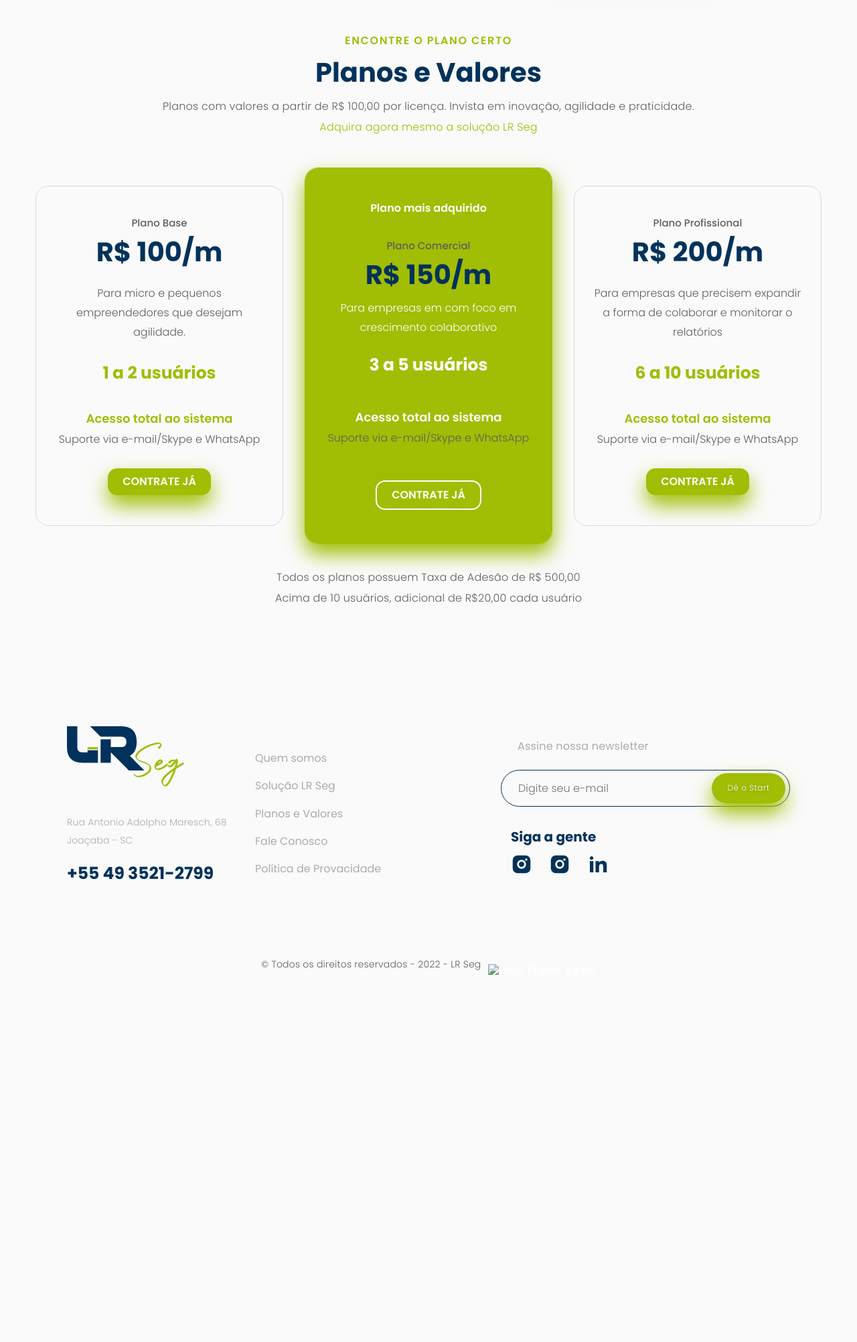
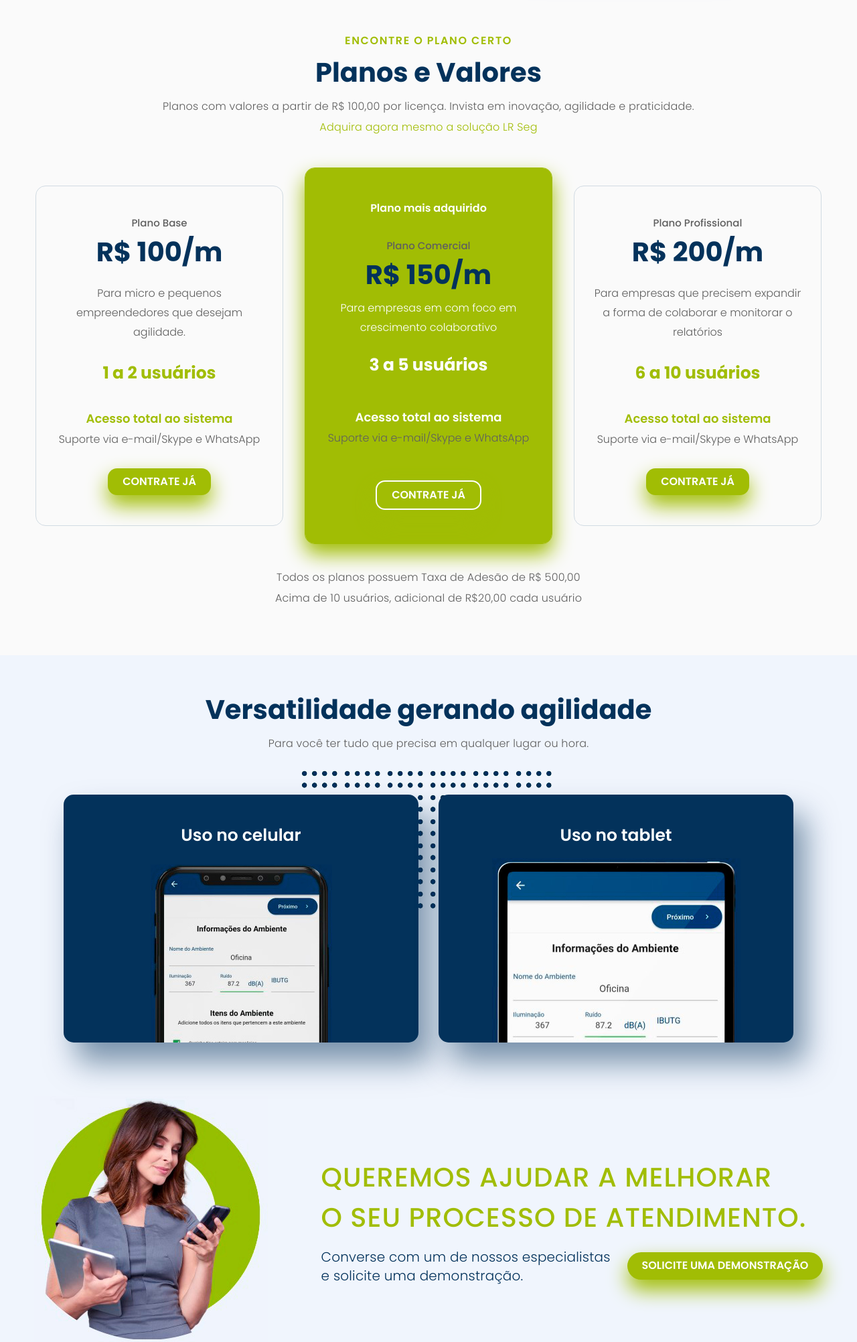
Before and after one commit to ViniFernandesDev/Institucional2, a PHP site: page / in a window 1280 px wide; the page is wider, and only the part inside the window is pictured. Shown: the part 1950-3953 px from the top of that part at 67% size. Before the commit the page ends 3405 px from the top of that part, so only its background shows below. Run offline with PHP 8.4, Linux system fonts and the light colour scheme.

Commit message:
Create module Versatility

```diff
--- a/assets/css/3-modules/findPlan.scss
+++ b/assets/css/3-modules/findPlan.scss
@@ -63,7 +63,7 @@
 		& .item {
 			width: 370px;
 			border: 1px solid #D1DBE3;
-			border-radius: 20px;
+			border-radius: 15px;
 			padding: 45px 25px;
 			text-align: center;
 			margin-bottom: 35px;
--- a/assets/css/3-modules/modules.scss
+++ b/assets/css/3-modules/modules.scss
@@ -8,3 +8,4 @@
 @use 'buttons';
 @use 'findPlan';
 @use 'internal';
+@use 'versatility_demonstration';
--- a/assets/css/style.css
+++ b/assets/css/style.css
@@ -369,6 +369,20 @@ footer .container .direitos p {
     flex-wrap: wrap;
   }
 }
+::-webkit-scrollbar-track {
+  background-color: #ffffff;
+}
+
+::-webkit-scrollbar {
+  width: 8px;
+  background: #ffffff;
+}
+
+::-webkit-scrollbar-thumb {
+  background: #03325B;
+  border-radius: 10px;
+}
+
 /*
   ========================================
   CONTENT INDEX
@@ -849,7 +863,7 @@ All this is done for any sub-level being entered.
 .findPlan .__display .item {
   width: 370px;
   border: 1px solid #D1DBE3;
-  border-radius: 20px;
+  border-radius: 15px;
   padding: 45px 25px;
   text-align: center;
   margin-bottom: 35px;
@@ -956,6 +970,92 @@ All this is done for any sub-level being entered.
   margin-top: 10px;
 }
 
+/*
+  ========================================
+  VERSATILITY
+  ========================================
+*/
+.versatility {
+  background: #F0F5FD;
+  text-align: center;
+  padding: 55px 0;
+}
+.versatility h2 {
+  font-size: 2.5rem;
+  font-weight: 700;
+  color: #03325B;
+  margin-bottom: 10px;
+}
+.versatility p {
+  margin-bottom: 60px;
+}
+.versatility .devices {
+  display: flex;
+  justify-content: center;
+  gap: 25px 30px;
+  position: relative;
+}
+.versatility .devices::after {
+  content: "";
+  position: absolute;
+  top: -40px;
+  height: 220px;
+  width: 390px;
+  background: url("../img/balls.png") repeat;
+}
+.versatility .devices div {
+  display: flex;
+  flex-direction: column;
+  align-items: center;
+  justify-content: space-between;
+  padding: 45px 0 0 0;
+  text-align: center;
+  background: #03325B;
+  border-radius: 15px;
+  width: 530px;
+  height: 370px;
+  box-shadow: 18px 30px 45px rgba(3, 50, 91, 0.5);
+  position: relative;
+  z-index: 2;
+}
+.versatility .devices div h3 {
+  font-size: 1.5625rem;
+  font-weight: 600;
+  color: #ffffff;
+  margin-bottom: 5px;
+}
+.versatility .demonstration {
+  margin-top: 80px;
+  display: flex;
+  justify-content: center;
+  align-items: center;
+  gap: 0 80px;
+}
+.versatility .demonstration .txt {
+  text-align: left;
+}
+.versatility .demonstration .txt h4 {
+  font-size: 2.5rem;
+  font-weight: 500;
+  color: #A1BD04;
+  line-height: 1.5;
+  margin-bottom: 15px;
+  letter-spacing: 1px;
+}
+.versatility .demonstration .txt div {
+  display: flex;
+  justify-content: space-between;
+  align-items: center;
+  gap: 0 25px;
+}
+.versatility .demonstration .txt div p {
+  margin-bottom: 0;
+  font-size: 1.25rem;
+  font-weight: 300;
+  color: #03325B;
+  line-height: 1.4;
+}
+
 /**/
 /**/
 
--- a/index.php
+++ b/index.php
@@ -131,6 +131,49 @@
 
      </div><!--container-->
 </section><!--findPlan-->
+
+<section class="versatility">
+     <div class="container">
+
+          <h2>Versatilidade gerando agilidade</h2>
+
+          <p>Para você ter tudo que precisa em qualquer lugar ou hora.</p>
+
+          <div class="devices">
+               <div>
+                   <h3>Uso no celular</h3>
+
+                   <img src="assets/img/device1.jpg" alt="Celular">
+               </div>
+
+               <div>
+                   <h3>Uso no tablet</h3>
+
+                   <img src="assets/img/device2.jpg" alt="Tablet">
+               </div>
+          </div><!--devices-->
+
+          <div class="demonstration">
+               <div class="img">
+                    <img src="assets/img/woman_demonstration.jpg" alt="woman_demonstration">
+               </div><!--img-->
+
+               <div class="txt">
+                    <h4>QUEREMOS AJUDAR A MELHORAR<br>
+                     O SEU PROCESSO DE ATENDIMENTO.</h4>
+
+                     <div>
+                         <p>Converse com um de nossos especialistas<br> e solicite uma demonstração.</p>
+
+                         <span class="button --type_1">
+                              <a href="">SOLICITE UMA DEMONSTRAÇÃO</a>
+                         </span><!--button-->
+                     </div>
+               </div><!--txt-->
+          </div><!--demonstration-->
+
+     </div><!--container-->
+</section><!--versatility-->
 </main>
 
 <?php include('footer.php'); ?>
```
Also changed, not shown: assets/css/2-layouts/footer.scss (+12 -0 lines), assets/css/3-modules/versatility_demonstration.scss (added, +96 -0 lines), assets/img/balls.png (added), assets/img/device1.jpg (added), assets/img/device2.jpg (added), assets/img/woman_demonstration.jpg (added), 1 other file.
